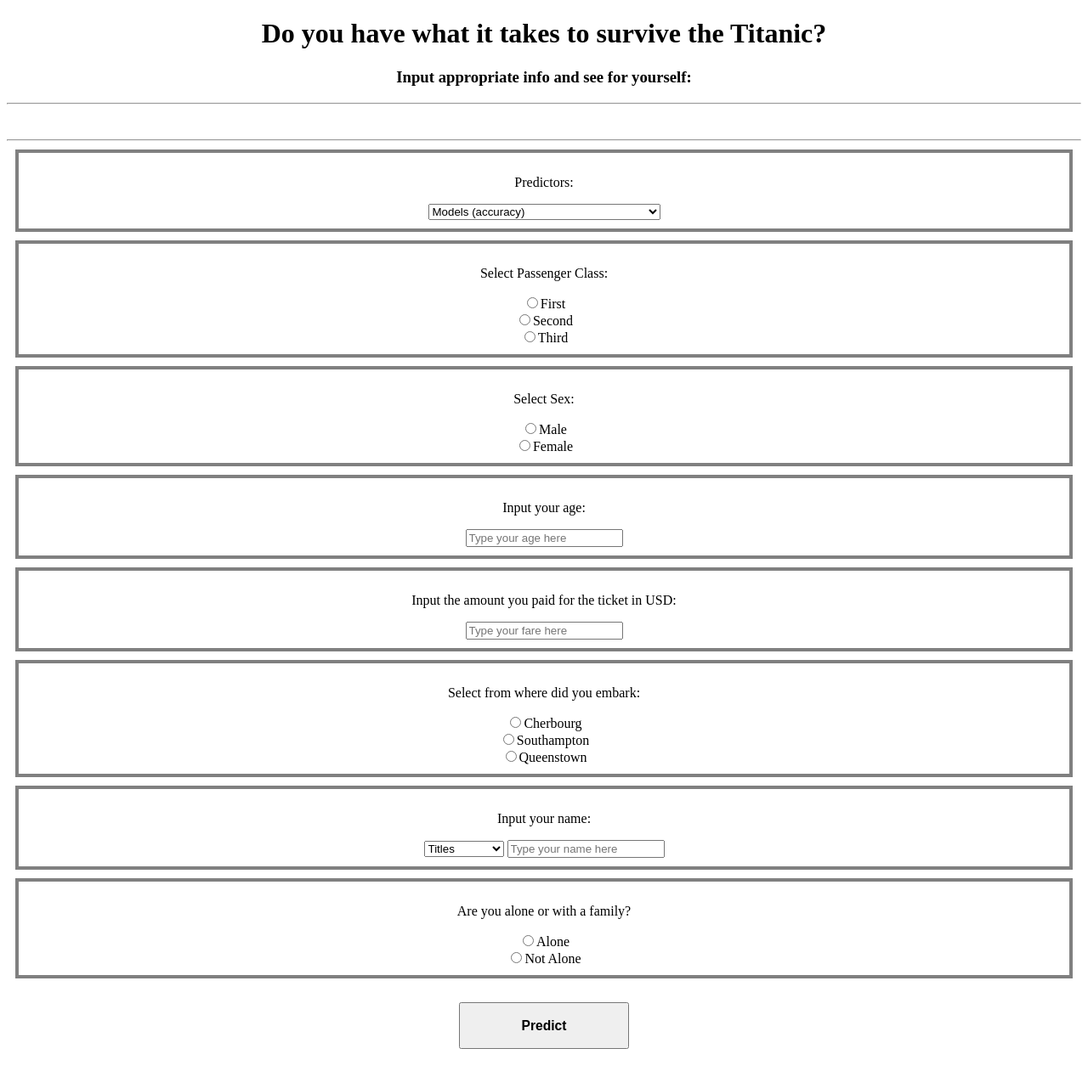
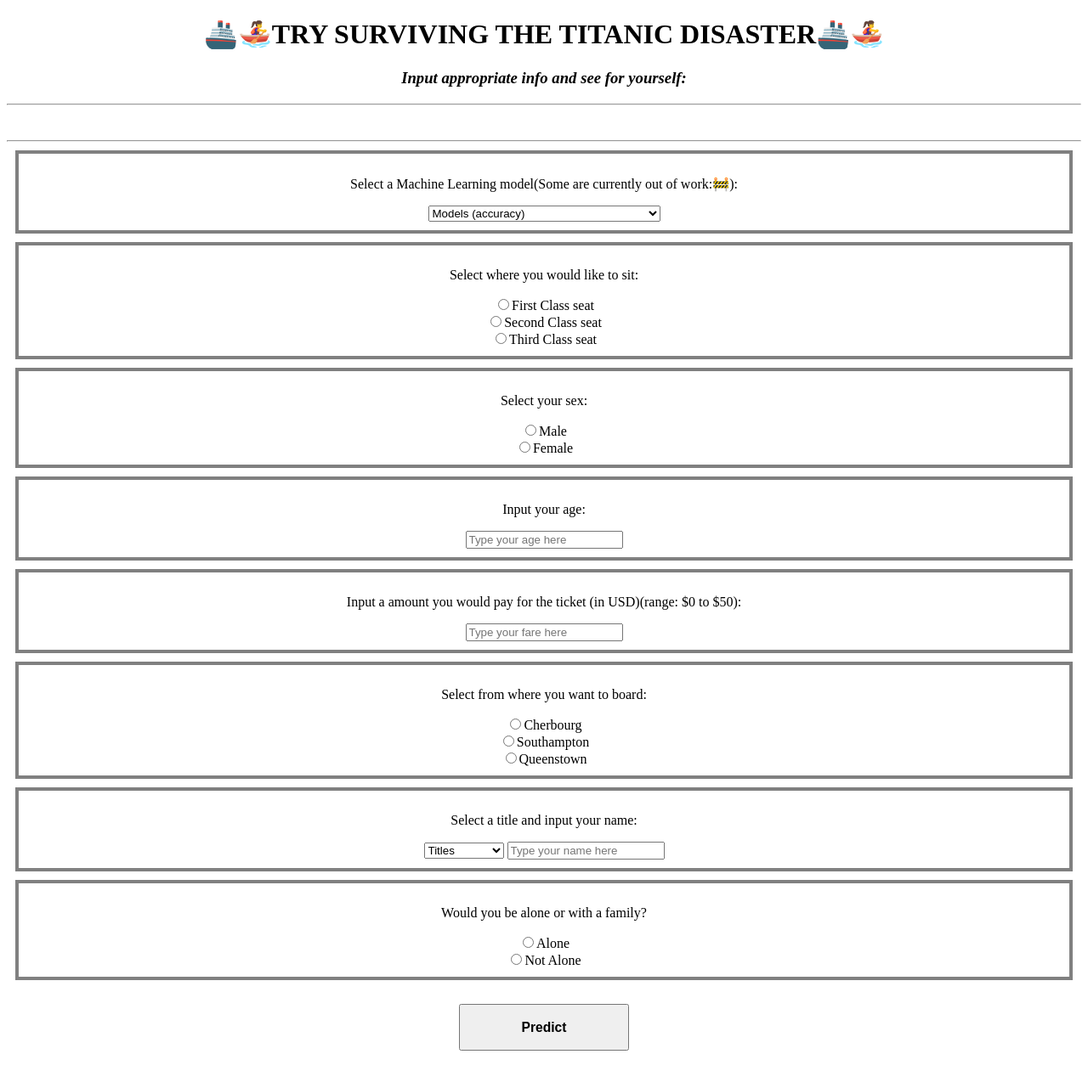
Before and after one commit to anityagan9urde/would-you-survive-titanic-2.0, a Flask app: page / in a window 1280 px wide. Shown: the whole page at 85% size. Before the commit the page ends 1235 px from the top, so only its background shows below. Run offline with Flask 2, Linux system fonts and the light colour scheme; parts of the project's set-up code (start-up, migrations or seed data) failed here and were passed over; some libraries are stand-ins or nearby versions.

Commit message:
Update index.html

```diff
--- a/templates/index.html
+++ b/templates/index.html
@@ -9,36 +9,36 @@
         <div>
             <form action="{{ url_for('predict')}}"method="post">
                 <div align="center">
-                    <h1>Do you have what it takes to survive the Titanic?</h1>
-                    <center><h3>Input appropriate info and see for yourself:</h3></center>
+                    <h1>🚢🚣‍♀️TRY SURVIVING THE TITANIC DISASTER🚢🚣‍♀️</h1>
+                    <i><h3>Input appropriate info and see for yourself:</h3></i>
                     <hr style="color: #808080;">
-                    <marquee><h1>{{ prediction_text }}</h1></marquee>
+                    <marquee><h1>{{ prediction_text }} </h1></marquee>
                     <hr>
                 </div>
                 <div align="center" style="border: 4px solid #808080; padding: 10px; margin: 10px;">
-                    <p>Predictors:</p>
+                    <p>Select a Machine Learning model(Some are currently out of work:🚧):</p>
                       <select name="Model" required>
                         <optgroup>
                           <option value="">Models (accuracy)</option>
                           <option value="logreg">Logistic Regression (acc=80.36%)</option>
-                          <option value="knn">K Nearest Neighbors (acc=84.74%)</option>
+                          <option value="">🚧K Nearest Neighbors (acc=84.74%)</option>
                           <option value="svc">Support Vector Machines (acc=78.23%)</option>
-                          <option value="decision">Decision Trees (acc=86.76%)</option>
-                          <option value="random_forest">Random Forests (acc=86.76%)</option>
+                          <option value="">🚧Decision Trees (acc=86.76%)</option>
+                          <option value="">🚧Random Forests (acc=86.76%)</option>
                           <option value="gaussian">Gaussian Naive Bayes (acc=72.28%)</option>
                         </optgroup>
                       </select>
                 </div>
                 <div align="center" style="border: 4px solid #808080; padding: 10px; margin: 10px;">
                     <div>
-                        <p>Select Passenger Class:</p>
-                        <div><input type="radio" name="Pclass" value="1" id="first" required><label for="first" class="radio"><span>First</span></label></div>
-                        <div><input type="radio" name="Pclass" value="2" id="second" required><label for="second" class="radio"><span>Second</span></label></div>
-                        <div><input type="radio" name="Pclass" value="3" id="third" required><label for="third" class="radio"><span>Third</span></label></div>
+                        <p>Select where you would like to sit:</p>
+                        <div><input type="radio" name="Pclass" value="1" id="first" required><label for="first" class="radio"><span>First Class seat</span></label></div>
+                        <div><input type="radio" name="Pclass" value="2" id="second" required><label for="second" class="radio"><span>Second Class seat</span></label></div>
+                        <div><input type="radio" name="Pclass" value="3" id="third" required><label for="third" class="radio"><span>Third Class seat</span></label></div>
                     </div>
                 </div>
                 <div align="center" style="border: 4px solid #808080; padding: 10px; margin: 10px;">
-                    <p>Select Sex:</p>
+                    <p>Select your sex:</p>
                     <div>
                         <div><input type="radio" name="Sex" value="0" id="sex1" required><label for="sex1" class="radio"><span>Male</span></label></div>
                         <div><input type="radio" name="Sex" value="1" id="sex2" required><label for="sex2" class="radio"><span>Female</span></label></div>
@@ -49,19 +49,19 @@
                     <input type="number" name="Age" placeholder="Type your age here" required maxlength="2" />
                 </div>
                 <div align="center" style="border: 4px solid #808080; padding: 10px; margin: 10px;">
-                    <p>Input the amount you paid for the ticket in USD:</p>
+                    <p>Input a amount you would pay for the ticket (in USD)(range: $0 to $50):</p>
                     <input type="number" name="Fare" placeholder="Type your fare here" required maxlength="2" />
                 </div>
                 <div align="center" style="border: 4px solid #808080; padding: 10px; margin: 10px;">
                     <div>
-                        <p>Select from where did you embark:</p>
+                        <p>Select from where you want to board:</p>
                         <div><input type="radio" name="Embarked" value="1" id="C" required><label for="C" class="radio"><span>Cherbourg</span></label></div>
                         <div><input type="radio" name="Embarked" value="0" id="S" required><label for="S" class="radio"><span>Southampton</span></label></div>
                         <div><input type="radio" name="Embarked" value="2" id="Q" required><label for="Q" class="radio"><span>Queenstown</span></label></div>
                     </div>
                 </div>
                 <div align="center" style="border: 4px solid #808080; padding: 10px; margin: 10px;">
-                    <p>Input your name:</p>
+                    <p>Select a title and input your name:</p>
                     <div>
                         <select name="Title" required>
                         <optgroup>
@@ -88,7 +88,7 @@
                 </div>
                 <div align="center" style="border: 4px solid #808080; padding: 10px; margin: 10px;">
                     <div>
-                        <p>Are you alone or with a family?</p>
+                        <p>Would you be alone or with a family?</p>
                         <div><input type="radio" name="IsAlone" value="1" id="1" required><label for="1" class="radio"><span>Alone</span></label></div>
                         <div><input type="radio" name="IsAlone" value="0" id="0" required><label for="0" class="radio"><span>Not Alone</span></label></div>
                     </div>
```
